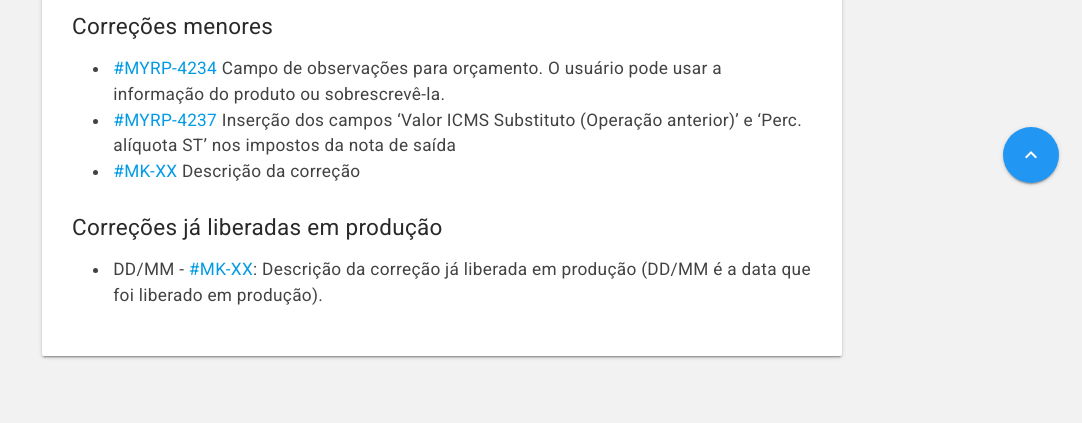
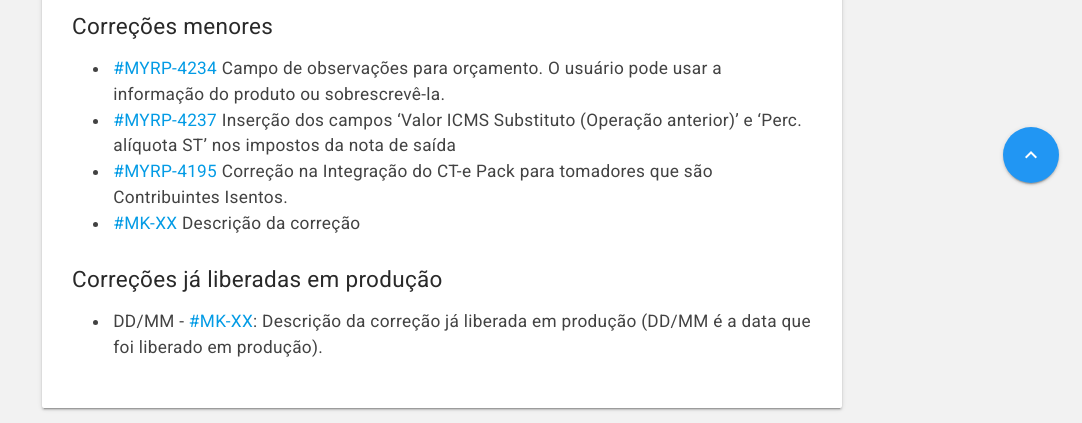
Before and after one commit to myrp-maicon/changelog-myrp, a Jekyll site: the page built from docs/myrp/19.05.02.md, in a window 1280 px wide, cut to the strip 694-1117 px from the top of the page. Shown: the whole strip, without its empty margins (198-1280 px from the left). Built offline with Jekyll 4.4.1, drawn with Linux system fonts in a browser that asks for light colours; nearby versions of some CDN libraries; our own code applies the rules of GitHub Pages for plain Markdown files; the repository's description, which GitHub fills in, is left out; before the commit the page ends 1065 px from its top, so only the background shows below that.

Commit message:
AD:MYRP-4195
Correção na Integração do CT-e Pack para tomadores que são Contribuintes Isentos.

```diff
--- a/docs/myrp/19.05.02.md
+++ b/docs/myrp/19.05.02.md
@@ -9,6 +9,7 @@
 ## Correções menores
 * [#MYRP-4234](https://devmyrp.atlassian.net/browse/MYRP-4234) Campo de observações para orçamento. O usuário pode usar a informação do produto ou sobrescrevê-la.
 * [#MYRP-4237](https://devmyrp.atlassian.net/browse/MYRP-4237) Inserção dos campos 'Valor ICMS Substituto (Operação anterior)' e 'Perc. alíquota ST' nos impostos da nota de saída
+* [#MYRP-4195](https://devmyrp.atlassian.net/browse/MYRP-4195) Correção na Integração do CT-e Pack para tomadores que são Contribuintes Isentos.
 * [#MK-XX](https://devmyrp.atlassian.net/browse/MK-XX) Descrição da correção
 
 
```
